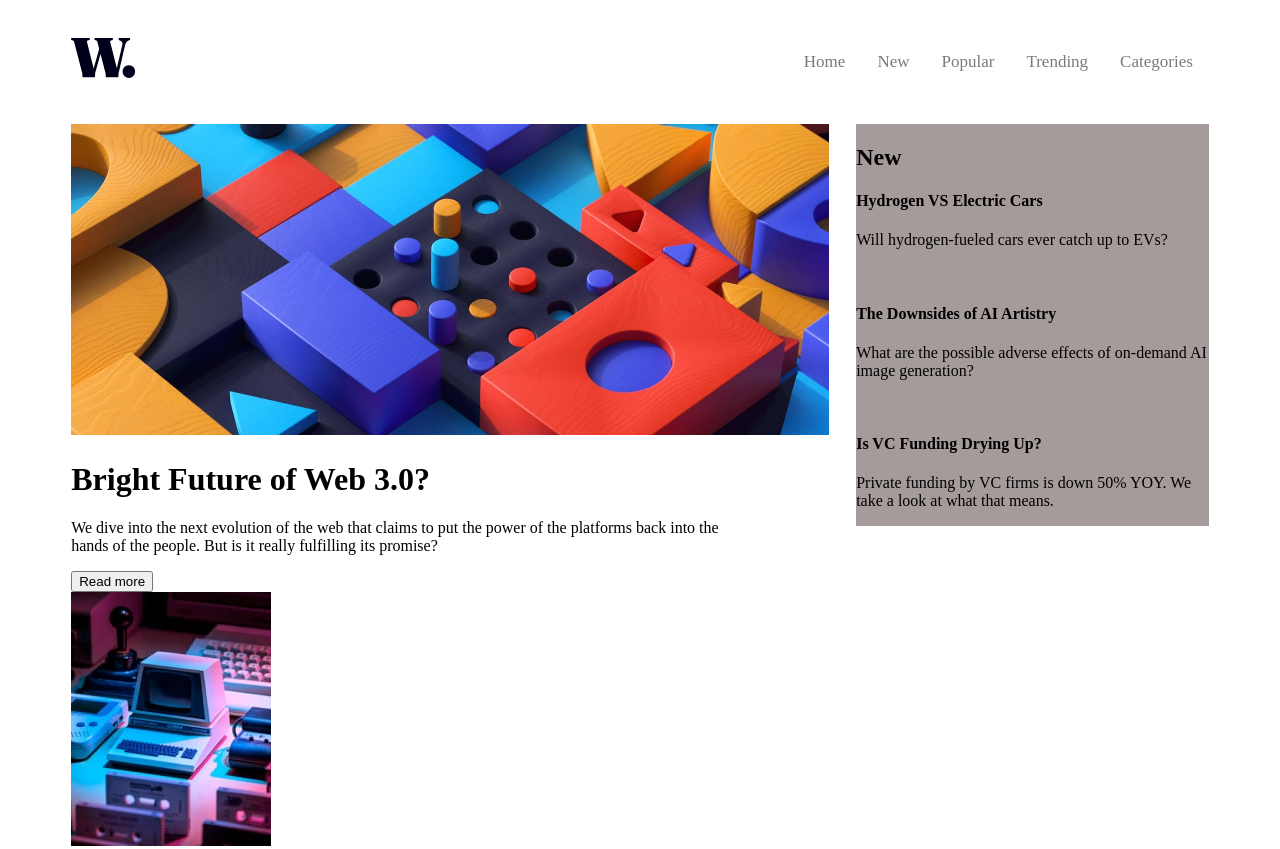
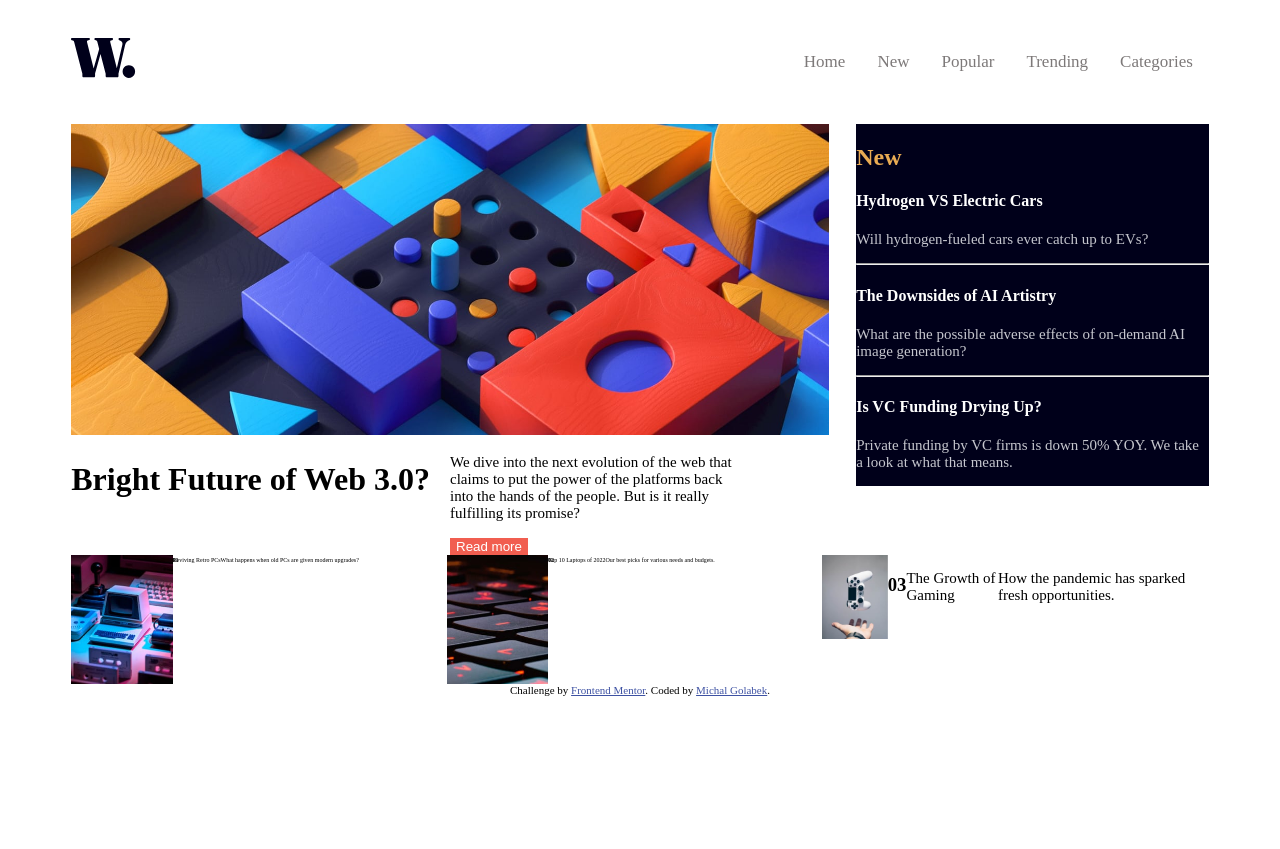
Before and after one commit to 2578344/Frontend-Mentor-Solutions, a plain HTML site: page 4.News-Homepage/news-homepage-main/index.html in a window 1280 px wide. Shown: the top 849 px of the page. After the commit the page ends 800 px from the top, so only its background shows below. Drawn offline with Linux system fonts and the light colour scheme.

Commit message:
added more css for other components

```diff
--- a/4.News-Homepage/news-homepage-main/assets/styles/styles.css
+++ b/4.News-Homepage/news-homepage-main/assets/styles/styles.css
@@ -1,3 +1,15 @@
+@import url('https://fonts.googleapis.com/css2?family=Inter:wght@400;700;800&display=swap');
+/*
+- Soft orange: hsl(35, 77%, 62%)
+- Soft red: hsl(5, 85%, 63%)
+
+Off-white: hsl(36, 100%, 99%)
+Grayish blue: hsl(233, 8%, 79%)
+Dark grayish blue: hsl(236, 13%, 42%)
+Very dark blue: hsl(240, 100%, 5%)
+
+*/
+
 
 
 .topnav {
@@ -26,6 +38,10 @@
     color: rgb(125, 121, 121);
   }
 
+  p {
+    font-size: 15px;
+  }
+
   .main-container, .bottom-container {
     margin-left: 5%;
     margin-right: 5%;
@@ -44,23 +60,78 @@
     width: 60%;
   }
 
+  .read-more-btn {
+    color: white;
+    background-color: hsl(5, 85%, 63%);
+    border: none;
+  }
+
   .right {
     float: right;
-    background-color: rgb(165, 155, 155);
+    background-color: hsl(240, 100%, 5%);
     width: 31%;
   }
 
+  .right h2 {
+    color: hsl(35, 77%, 62%);
+  }
+
+  .right h4 {
+    color: white;
+  }
+
+  .right p, hr{
+    color: hsl(233, 8%, 79%);
+  }
+
+
+  .left-box {
+    width: 55.5%;
+    float: left;
+    display: inline-block;
+
+  }
+
+  .right-box {
+    width: 43%;
+    display: inline-block;
+  }
+
+
+.bottom-container {
+  overflow: hidden;
+}
+
+.bottom-container * {
+  float: left;
+  height: 10%;
+}
+
+
+.bottom-box {
+  width: 33%;
+  display: flex;
+}
 
 
 
+.bottom-box img {
+  width: 27%;
+  overflow: hidden;
+}
 
+.text-box h3 {
+  position: absolute;
+}
 
+.text-box p {
+  position: relative;
+}
 
+.text-box * {
+  font-size: 10%;
 
-
-
-
-
+}
 
 
 
--- a/4.News-Homepage/news-homepage-main/index.html
+++ b/4.News-Homepage/news-homepage-main/index.html
@@ -24,39 +24,53 @@
   <div class="main-container">
     <div class="left">
       <img src = "assets/images/image-web-3-desktop.jpg" alt="web-image"/>
-      <h1>Bright Future of Web 3.0?</h1>
-
+      <div class="left-box"><h1>Bright Future of Web 3.0?</h1></div>
+      <div class="right-box">
         <p>We dive into the next evolution of the web that claims to put the power of the platforms back into the hands of the people.
         But is it really fulfilling its promise?</p>
+        <button class="read-more-btn">Read more</button>
+      </div>
 
-    <button class="read-more-btn">Read more</button>
+
+
+
     </div>
     <div class="right">
       <h2>New</h2>
       <h4>Hydrogen VS Electric Cars</h4>
       <p>Will hydrogen-fueled cars ever catch up to EVs?</p>
-      <br>
+      <hr>
       <h4>The Downsides of AI Artistry</h4>
       <p>What are the possible adverse effects of on-demand AI image generation?</p>
-      <br>
+      <hr>
       <h4>Is VC Funding Drying Up?</h4>
       <p>Private funding by VC firms is down 50% YOY. We take a look at what that means.</p>
     </div>
   </div>
 
   <div class="bottom-container">
+    <div class="bottom-box">
         <img src = "assets/images/image-retro-pcs.jpg" alt="retro-pc-image"/>
+        <div class="text-box">
         <h3>01</h3>
         <p>Reviving Retro PCs</p>
         <p>What happens when old PCs are given modern upgrades?</p>
+        </div>
+    </div>
+    <div class="bottom-box">
       <img src = "assets/images/image-top-laptops.jpg" alt="keyboard-image"/>
+      <div class="text-box">
         <h3>02</h3>
         <p>Top 10 Laptops of 2022</p>
         <p>Our best picks for various needs and budgets.</p>
+      </div>
+    </div>
+    <div class="bottom-box">
     <img src = "assets/images/image-gaming-growth.jpg" alt="gaming-image"/>
     <h3>03</h3>
     <p>The Growth of Gaming</p>
     <p>How the pandemic has sparked fresh opportunities.</p>
+    </div>
   </div>
   <div class="attribution">
     Challenge by <a href="https://www.frontendmentor.io?ref=challenge" target="_blank">Frontend Mentor</a>.
```
Lines whose indentation alone changed are shown as unchanged.
